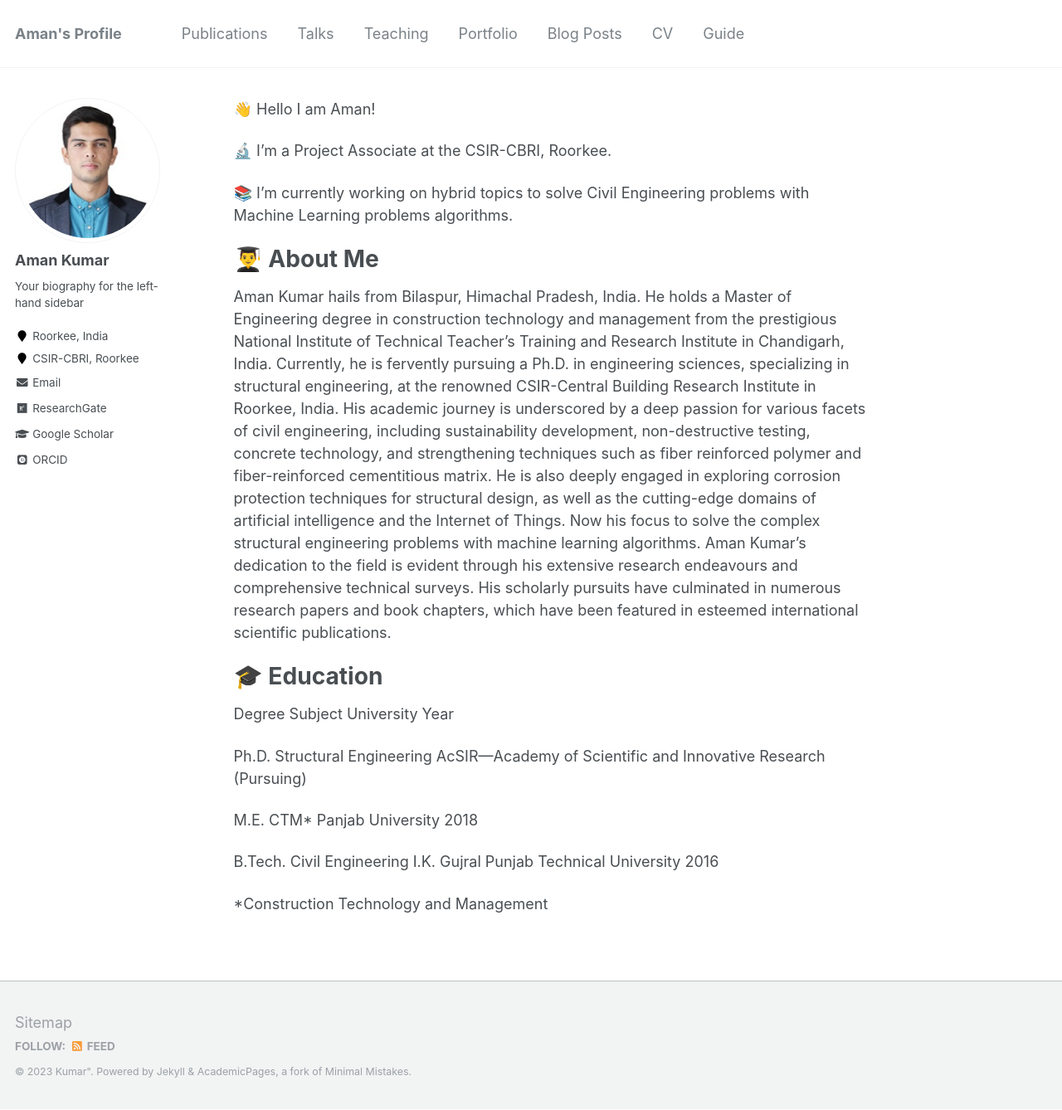
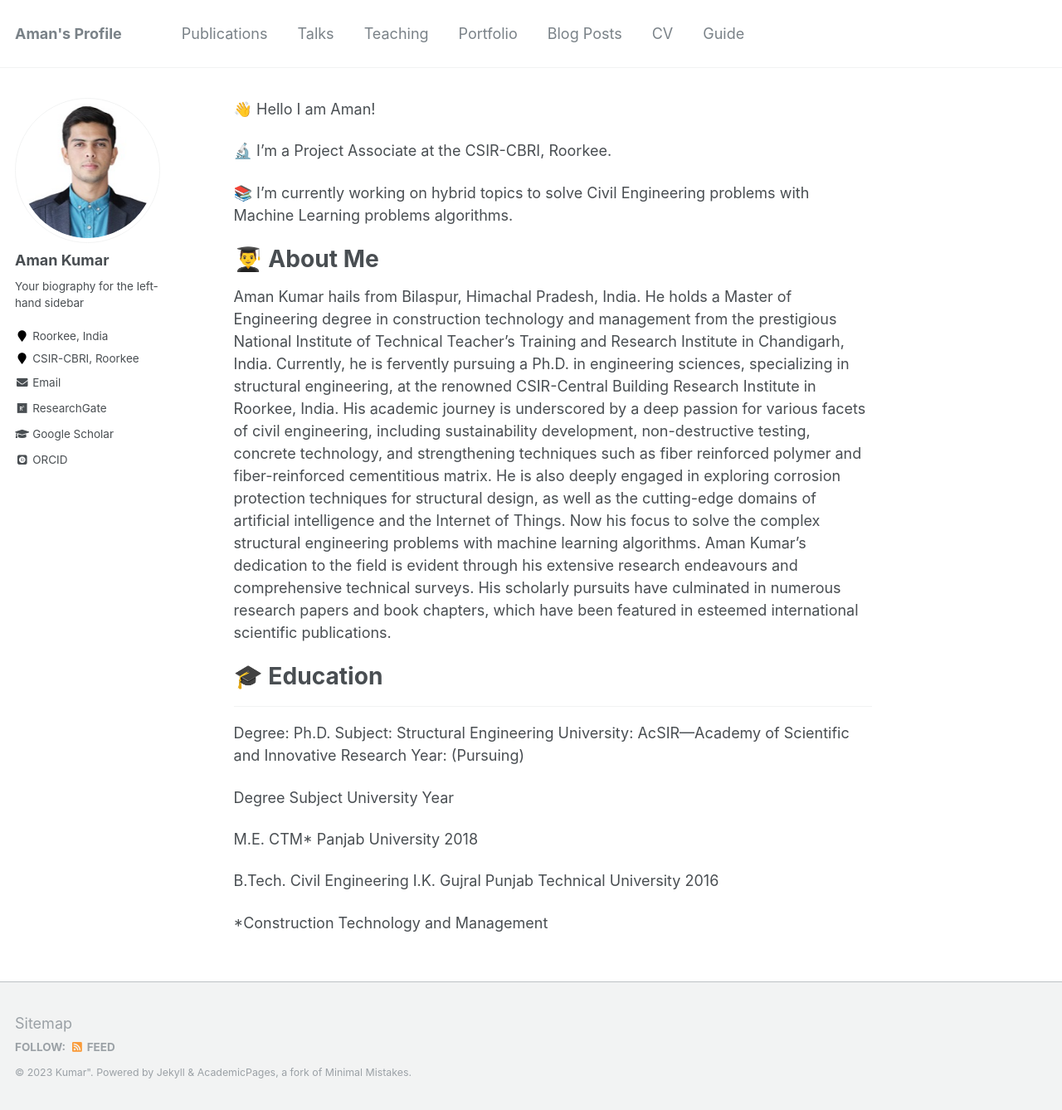
Before and after one commit to mndhiman55/profile, a Jekyll site: the page built from _pages/about.md, in a window 1280 px wide and 1338 px high. Shown: the whole window at 83% size. Built offline with Jekyll 4.4.1, drawn with Linux system fonts in a browser that asks for light colours; some web fonts are replaced; some of the changed lines change nothing that is shown.

Commit message:
Update about.md

```diff
--- a/_pages/about.md
+++ b/_pages/about.md
@@ -22,9 +22,18 @@ Aman Kumar's dedication to the field is evident through his extensive research e
 
 🎓 Education
 ======
+
+---
+Degree: Ph.D.
+Subject: Structural Engineering
+University: AcSIR—Academy of Scientific and Innovative Research
+Year: (Pursuing)
+
+
+
 Degree		Subject					          University												    			                     Year
 
-Ph.D.		  Structural Engineering		AcSIR—Academy of Scientific and Innovative Research						(Pursuing)
+
 
 M.E.		  CTM*  					          Panjab University						 							                       2018
 
```
